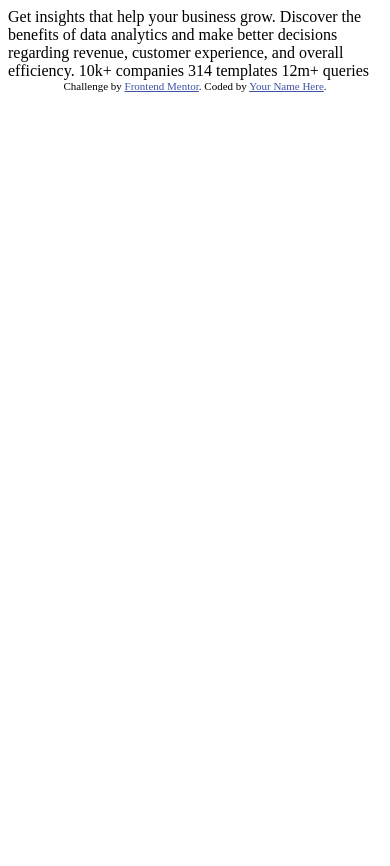
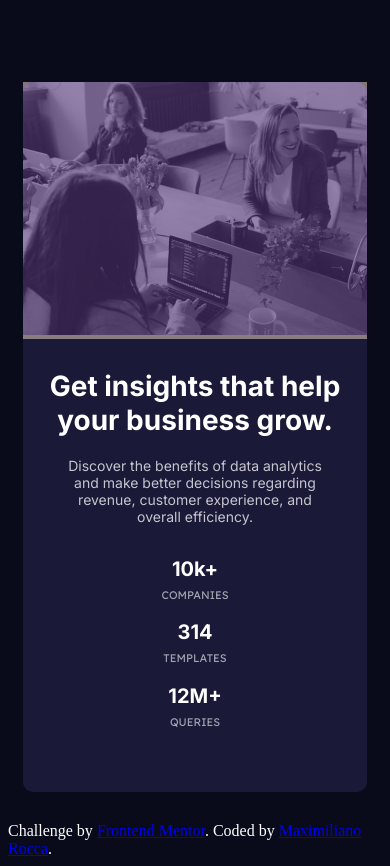
Before and after one commit to maxi852/card-component, a plain HTML site: page index.html in a window 390 px wide. Before the commit the page ends 844 px from the top, so only its background shows below. Drawn offline with Linux system fonts and the light colour scheme.

Commit message:
mobile design

```diff
--- a/index.html
+++ b/index.html
@@ -5,30 +5,54 @@
   <meta name="viewport" content="width=device-width, initial-scale=1.0"> <!-- displays site properly based on user's device -->
 
   <link rel="icon" type="image/png" sizes="32x32" href="./images/favicon-32x32.png">
-
+  <link rel="stylesheet" href="/styles.css">
+  <link rel="preconnect" href="https://fonts.googleapis.com">
+  <link rel="preconnect" href="https://fonts.gstatic.com" crossorigin>
+  <link href="https://fonts.googleapis.com/css2?family=Inter:wght@400;700&family=Lato:ital,wght@0,300;1,300&family=Roboto:ital,wght@0,400;0,500;1,700&display=swap" rel="stylesheet">
+  <link href="https://fonts.googleapis.com/css2?family=Lexend+Deca&display=swap" rel="stylesheet">
   <title>Frontend Mentor | Stats preview card component</title>
 
   <!-- Feel free to remove these styles or customise in your own stylesheet 👍 -->
-  <style>
-    .attribution { font-size: 11px; text-align: center; }
-    .attribution a { color: hsl(228, 45%, 44%); }
-  </style>
+
 </head>
 <body>
+  <section>
+    <div class="image">
+      <img src="/images/image-header-mobile.jpg" alt="">
+    </div>
+    <article class="top-text">
+      Get insights that help your business grow.
+    </article>
 
-  Get insights that help your business grow.
+    <article class="bottom-text">
+      Discover the benefits of data analytics and make better decisions
+      regarding revenue, customer experience, and overall efficiency.
+    </article>
 
-  Discover the benefits of data analytics and make better decisions regarding revenue, customer
-  experience, and overall efficiency.
+    <article class="stats">
+      <div class="stat">
+        <p class="number">10k+</p>
+        <p class="text">COMPANIES</p>
+      </div>
 
-  10k+ companies
-  314 templates
-  12m+ queries
+      <div class="stat">
+        <p class="number">314</p>
+        <p class="text">TEMPLATES</p>
+      </div>
+
+      <div class="stat">
+        <p class="number">12M+</p>
+        <p class="text">QUERIES</p>
+      </div>
+    </article>
+  </section>
 
 
+<footer>
   <div class="attribution">
     Challenge by <a href="https://www.frontendmentor.io?ref=challenge" target="_blank">Frontend Mentor</a>.
-    Coded by <a href="#">Your Name Here</a>.
+    Coded by <a href="#">Maximiliano Rocca</a>.
   </div>
+</footer>
 </body>
 </html>
--- /dev/null
+++ b/styles.css
@@ -0,0 +1,75 @@
+body {
+    background-color: hsl(233, 47%, 7%);
+}
+
+section {
+
+    background-color: hsl(244, 38%, 16%);
+    border-radius: 10px;
+    margin: 22% 4% 0 4%;
+    height: 710px;
+    color: white;
+    font-size: 15px;
+
+}
+
+img {
+    width: 100%;
+    border-radius: 10px 10px 0 0;
+    background-color: violet;
+
+
+}
+
+.image {
+    background-color: rgb(215, 238, 130);
+    filter: opacity(0.4) drop-shadow(0 0 0 hsl(277, 64%, 61%)) ;
+}
+
+.top-text {
+    padding: 30px 0 20px 0;
+    text-align: center;
+    font-family: Inter;
+    font-weight: 700;
+    font-size: 28px;
+    margin: 0 20px 0 20px;
+}
+
+.bottom-text {
+    text-align: center;
+    padding-bottom: 20px;
+    font-family: Inter;
+    font-weight: 400;
+    margin: 0 40px 0 40px;
+    font-size: 14px;
+    color: hsla(0, 0%, 100%, 0.75);
+}
+
+.stats {
+    text-align: center;
+    font-family: Inter;
+    font-weight: 700;
+    display: flex;
+    flex-direction: column;
+}
+
+.stat {
+    line-height: 0.4;
+}
+
+.text {
+    font-weight: 400;
+    color: hsla(0, 0%, 100%, 0.6);
+    font-size: 11px;
+    font-family: Lexend Deca;
+}
+
+.number {
+    font-weight: 700;
+    font-size: 20px;
+}
+
+footer {
+    margin-top: 30px;
+    color: white;
+}
```
